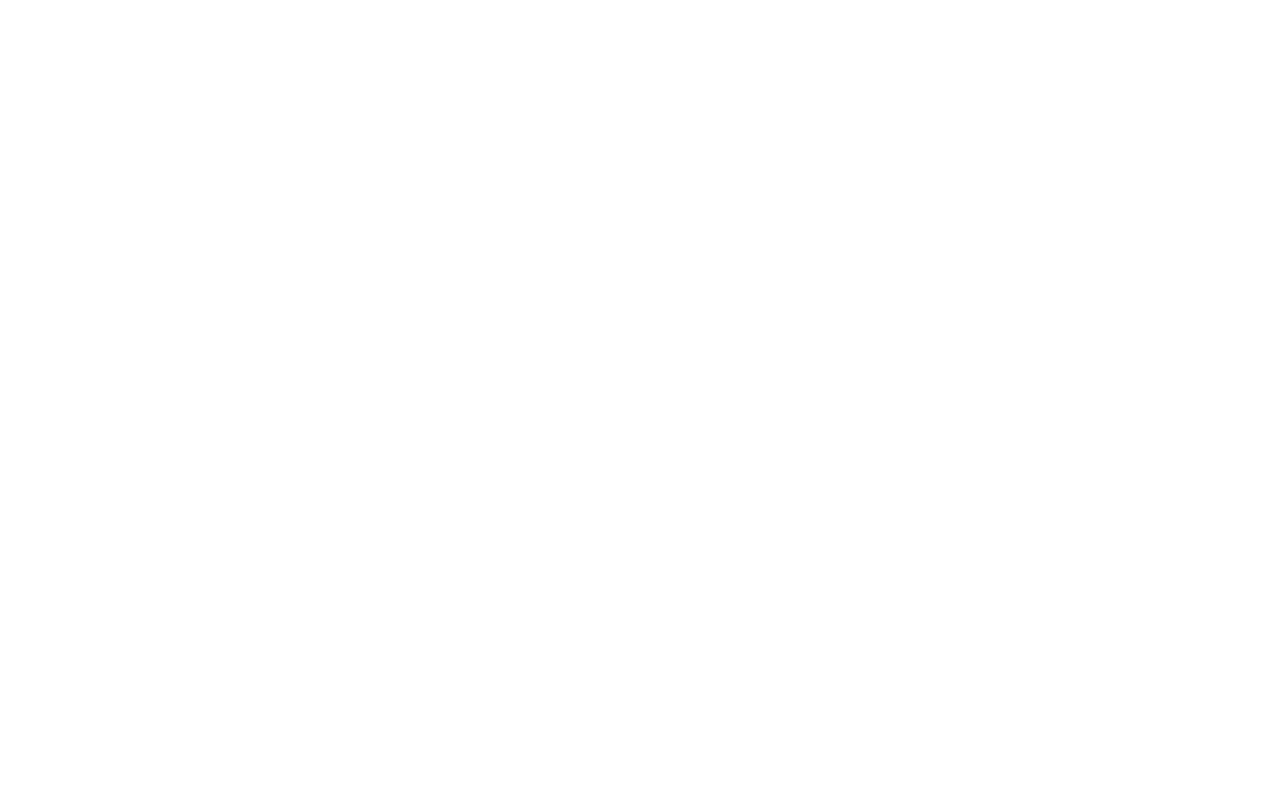
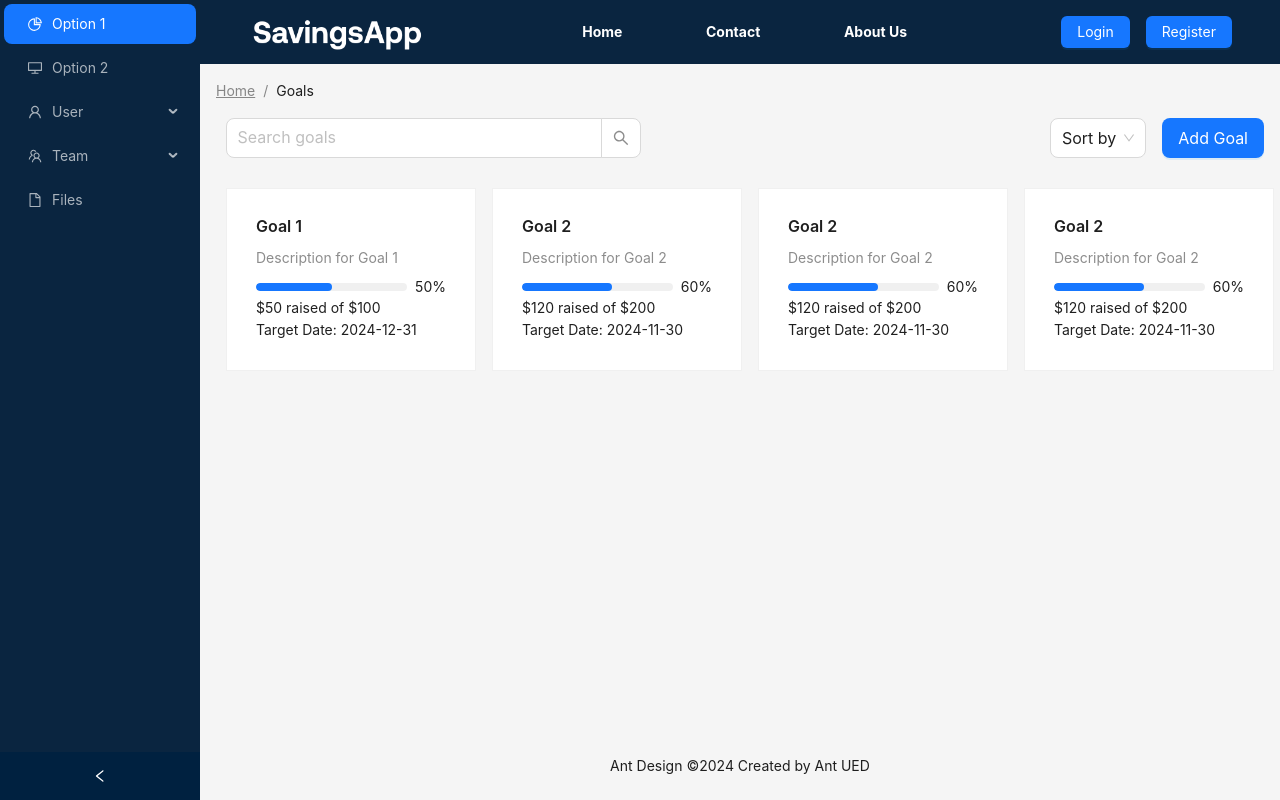
Before and after one commit to Artan0/savingsAppFE, a React (Create React App) app: page /goals in a window 1280 px wide. Before the commit this address had no page. Built offline with nearby package versions, Linux system fonts and the light colour scheme; no server answers.

Commit message:
Goals page implemented, breadcrumb router logic implemented, goal card implemented

```diff
--- a/src/App.tsx
+++ b/src/App.tsx
@@ -4,6 +4,7 @@
 import Auth from './pages/auth';
 import Contact from './pages/contact';
 import AboutUs from './pages/aboutus';
+import Goals from './pages/goals';
 
 function App() {
   return (
@@ -13,6 +14,7 @@
         <Route path="/" element={<Home />} />
         <Route path='/about' element={<AboutUs />} />
         <Route path='/contact' element={<Contact />} />
+        <Route path='/goals' element={<Goals />} />
         {/*routes here*/}
       </Routes>
     </Router>
--- /dev/null
+++ b/src/components/goal-card.tsx
@@ -0,0 +1,62 @@
+import React from "react";
+import { Card, Rate, Progress } from "antd";
+import styled from "styled-components";
+
+const { Meta } = Card;
+
+interface GoalCardProps {
+    title: string;
+    description: string;
+    currentAmount: number;
+    targetAmount: number;
+    targetDate: string;
+}
+
+const StyledCard = styled(Card)`
+  width: 100%; /* Adjust width for better layout */
+  margin: 10px;
+  padding: 5px;
+  border-radius: 0;
+  position: relative; /* Ensure Price and Rating are positioned correctly */
+`;
+
+const Price = styled.div`
+  position: absolute;
+  bottom: 10px;
+  left: 27px;
+`;
+
+const Rating = styled.div`
+  position: absolute;
+  bottom: 10px;
+  right: 15px;
+  .ant-rate-star.ant-rate-star-full {
+    margin-inline-end: 0;
+  }
+  .ant-rate-star.ant-rate-star-zero{
+    margin-inline-end: 0;
+  }
+`;
+
+const ProgressContainer = styled.div`
+  margin-top: 10px;
+`;
+
+const GoalCard: React.FC<GoalCardProps> = ({ title, description, currentAmount, targetAmount, targetDate }) => {
+    const progress = (currentAmount / targetAmount) * 100;
+
+    return (
+        <StyledCard
+            hoverable        >
+            <Meta title={title} description={description} />
+            <ProgressContainer>
+                <Progress percent={progress} />
+                <div>{`$${currentAmount} raised of $${targetAmount}`}</div>
+                <div>{`Target Date: ${targetDate}`}</div>
+            </ProgressContainer>
+
+        </StyledCard>
+    );
+};
+
+export default GoalCard;
--- a/src/layouts/admin-layout.tsx
+++ b/src/layouts/admin-layout.tsx
@@ -8,6 +8,7 @@
 } from '@ant-design/icons';
 import type { MenuProps } from 'antd';
 import { Breadcrumb, Layout, Menu, theme } from 'antd';
+import { Link, useLocation } from 'react-router-dom';
 import CustomHeader from '../components/common/header';
 
 const { Header, Content, Footer, Sider } = Layout;
@@ -48,6 +49,11 @@
     const {
         token: { colorBgContainer, borderRadiusLG },
     } = theme.useToken();
+    const location = useLocation();
+
+    const breadcrumbItems = location.pathname === '/goals'
+        ? ['Home', 'Goals']
+        : ['Home', 'User', 'Bill'];
 
     return (
         <Layout style={{ minHeight: '100vh' }}>
@@ -59,8 +65,11 @@
                 <CustomHeader />
                 <Content style={{ margin: '0 16px' }}>
                     <Breadcrumb style={{ margin: '16px 0' }}>
-                        <Breadcrumb.Item>User</Breadcrumb.Item>
-                        <Breadcrumb.Item>Bill</Breadcrumb.Item>
+                        {breadcrumbItems.map((item, index) => (
+                            <Breadcrumb.Item key={index}>
+                                {item === 'Home' ? <Link to="/">{item}</Link> : item}
+                            </Breadcrumb.Item>
+                        ))}
                     </Breadcrumb>
                     <div>
                         {children}
--- /dev/null
+++ b/src/pages/goals.tsx
@@ -0,0 +1,78 @@
+import React, { Component } from "react";
+import { Input, Select, Row, Col, Button } from "antd";
+import styled from "styled-components";
+import AdminLayout from "../layouts/admin-layout";
+import GoalCard from "../components/goal-card";
+
+const { Option } = Select;
+
+const SearchContainer = styled.div`
+  display: flex;
+  justify-content: space-between;
+  margin-bottom: 20px;
+  padding-left: 0.6rem;
+`;
+
+const goalsData = [
+    {
+        title: "Goal 1",
+        description: "Description for Goal 1",
+        currentAmount: 50,
+        targetAmount: 100,
+        targetDate: "2024-12-31",
+    },
+    {
+        title: "Goal 2",
+        description: "Description for Goal 2",
+        currentAmount: 120,
+        targetAmount: 200,
+        targetDate: "2024-11-30",
+    },
+    {
+        title: "Goal 2",
+        description: "Description for Goal 2",
+        currentAmount: 120,
+        targetAmount: 200,
+        targetDate: "2024-11-30",
+    },
+    {
+        title: "Goal 2",
+        description: "Description for Goal 2",
+        currentAmount: 120,
+        targetAmount: 200,
+        targetDate: "2024-11-30",
+    },
+];
+
+class Goals extends Component {
+    render() {
+        return (
+            <AdminLayout>
+                <SearchContainer>
+                    <Input.Search size="large" placeholder="Search goals" style={{ width: '40%' }} />
+                    <div >
+
+                        <Select size="large" defaultValue="Sort by" className="mx-3">
+                            <Option value="date">Date</Option>
+                            <Option value="amount">Amount</Option>
+                            <Option value="rating">Rating</Option>
+                        </Select>
+
+                        <Button size="large" type="primary">
+                            Add Goal
+                        </Button>
+                    </div>
+                </SearchContainer>
+                <Row gutter={[16, 16]}>
+                    {goalsData.map((goal, index) => (
+                        <Col xs={24} sm={12} md={8} lg={6} key={index}>
+                            <GoalCard {...goal} />
+                        </Col>
+                    ))}
+                </Row>
+            </AdminLayout>
+        );
+    }
+}
+
+export default Goals;
```
